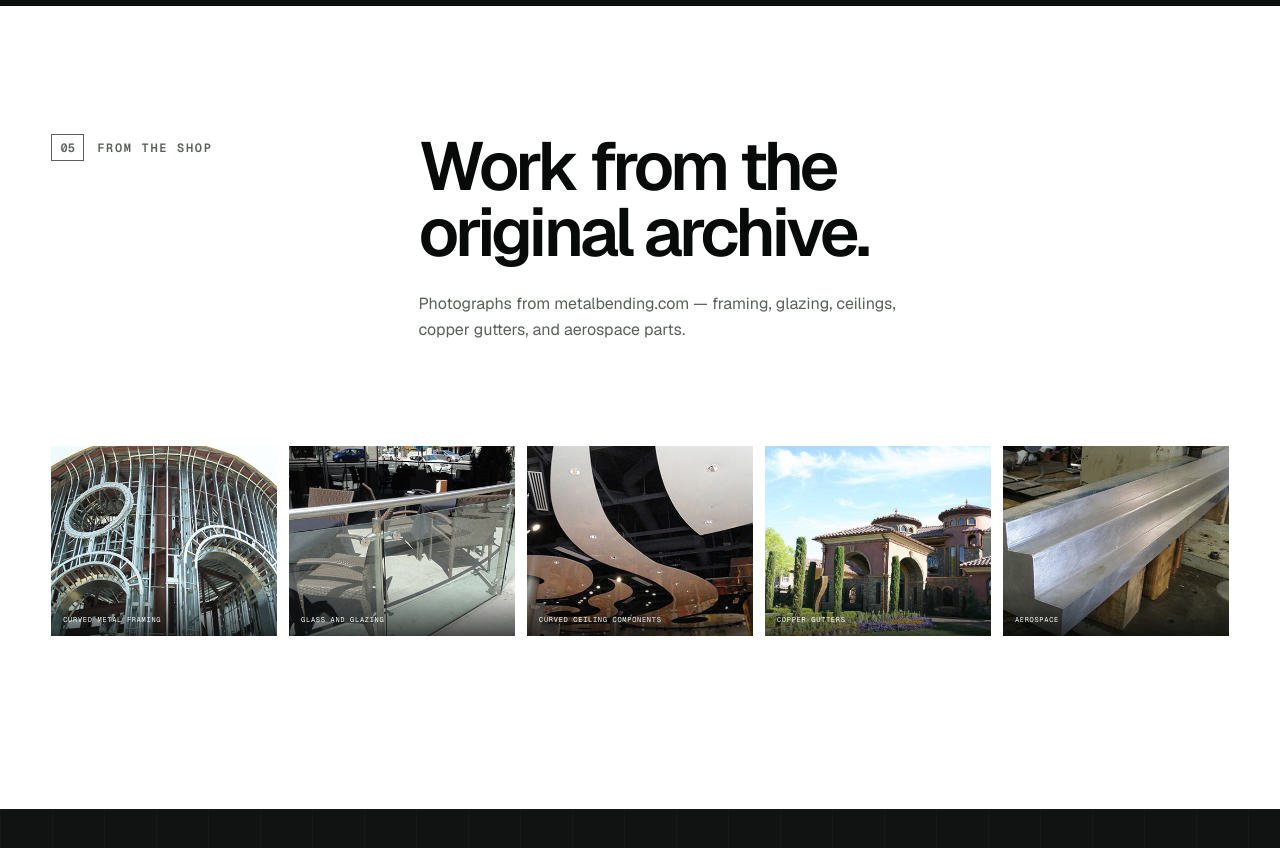
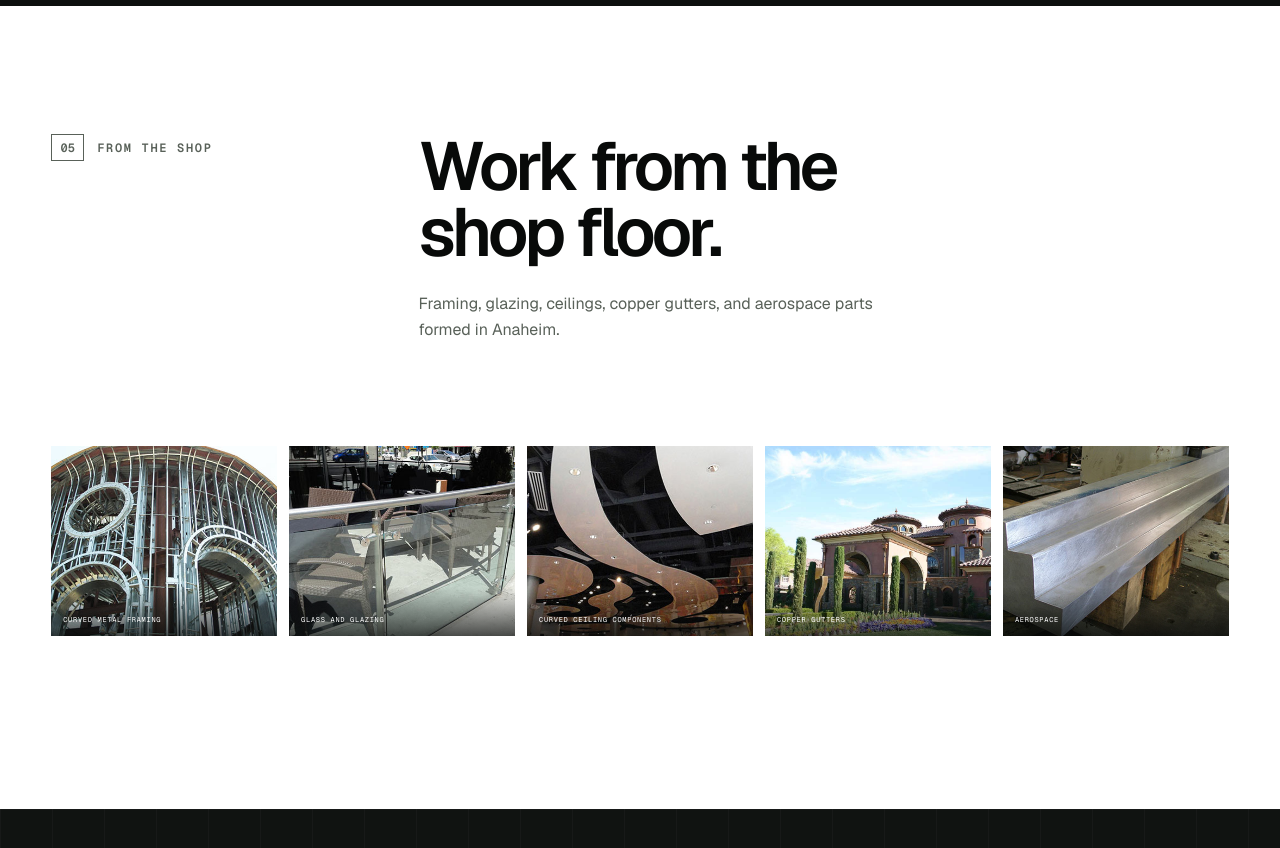
Before and after one commit to KristianPetrov/metal-bending, a Next.js app: page / in a window 1280 px wide. Shown: the part 4620-5468 px from the top of the page. Built offline with nearby package versions, Linux system fonts and the light colour scheme.

Commit message:
removed ties t

```diff
--- a/app/[slug]/page.tsx
+++ b/app/[slug]/page.tsx
@@ -103,7 +103,7 @@ export default async function ContentPage({
                   <span>02</span> Gallery
                 </p>
                 <div>
-                  <h2>{specialty.navLabel} from the archive.</h2>
+                  <h2>{specialty.navLabel} from the shop.</h2>
                 </div>
               </header>
               <WorkGallery initialCategory={slug} images={images} />
@@ -125,7 +125,7 @@ export default async function ContentPage({
                 <span>01</span> Gallery
               </p>
               <h1>Work from the shop floor.</h1>
-              <p>Original photographs from metalbending.com, grouped by specialty.</p>
+              <p>Project photographs grouped by specialty.</p>
             </div>
           </section>
           <section className="section work-section">
--- a/app/page.tsx
+++ b/app/page.tsx
@@ -195,9 +195,9 @@ export default async function Home({
                 <h2>
                   Work from the
                   <br />
-                  original archive.
+                  shop floor.
                 </h2>
-                <p>Photographs from metalbending.com — framing, glazing, ceilings, copper gutters, and aerospace parts.</p>
+                <p>Framing, glazing, ceilings, copper gutters, and aerospace parts formed in Anaheim.</p>
               </div>
             </header>
             <ul className="work-preview">
```
